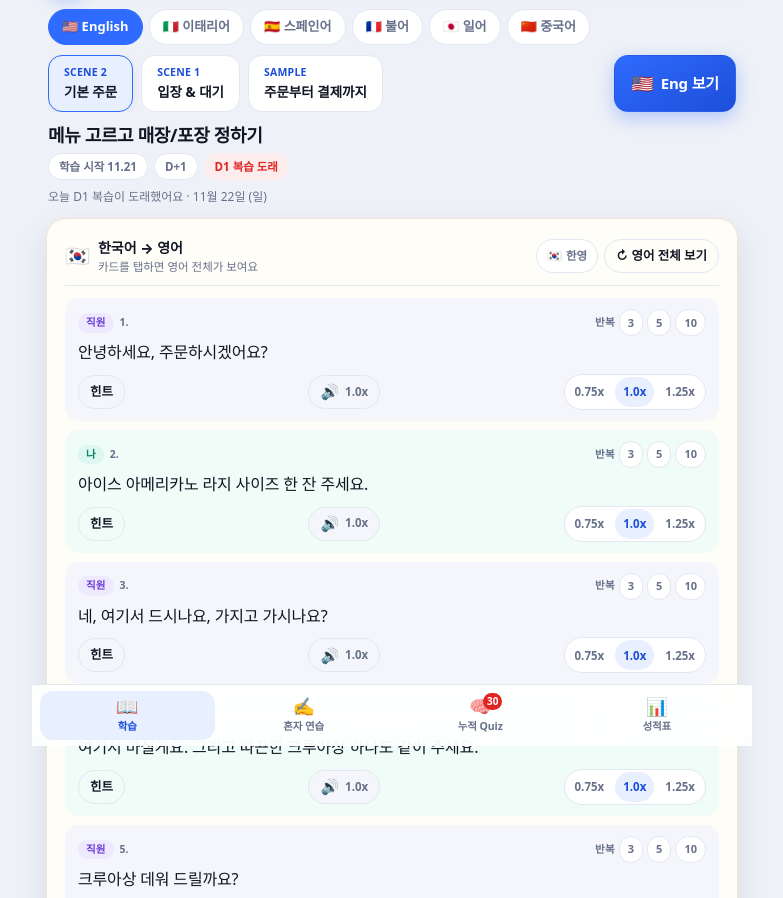
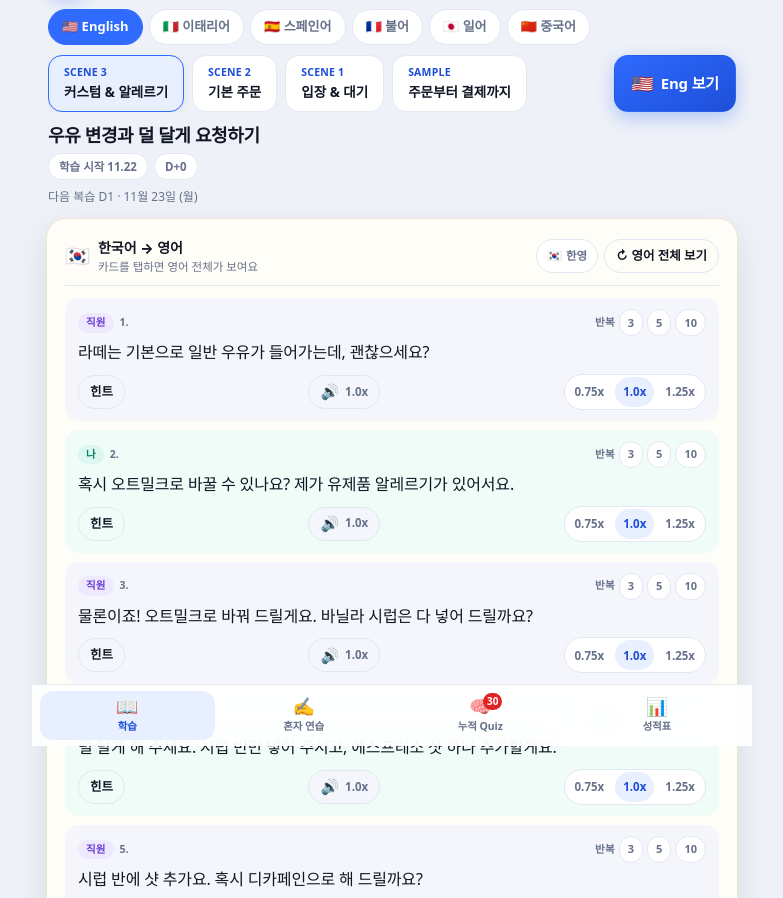
Before and after one commit to trizzen-jc/sky-english, a plain HTML site: page index.html in a window 1280 px wide. Shown: the part 54-952 px from the top of the page, without its empty margins (248-1031 px from the left). Drawn offline with Linux system fonts and the light colour scheme.

Commit message:
Add Scene 3: custom & allergy (12 native MP3s)

```diff
--- a/index.html
+++ b/index.html
@@ -656,6 +656,69 @@
      ════════════════════════════════════════════════════ */
   var CONTENT = {
     scenes: [
+      {
+        id: 'cafe-03-custom',
+        chapter: 'Chapter 1 · 카페',
+        chip: 'Scene 3 · 커스텀 & 알레르기',
+        title: '우유 변경과 덜 달게 요청하기',
+        learnedDate: '2026-11-22',
+        turns: [
+          {
+            id: 't1',
+            speaker: 'partner',
+            role: '직원',
+            ko: '라떼는 기본으로 일반 우유가 들어가는데, 괜찮으세요?',
+            en: 'Our latte comes with regular milk. Is that okay?',
+            hint: 'comes with',
+            note: ''
+          },
+          {
+            id: 't2',
+            speaker: 'me',
+            role: '나',
+            ko: '혹시 오트밀크로 바꿀 수 있나요? 제가 유제품 알레르기가 있어서요.',
+            en: "Could I switch to oat milk? I'm allergic to dairy.",
+            hint: 'switch to',
+            note: ''
+          },
+          {
+            id: 't3',
+            speaker: 'partner',
+            role: '직원',
+            ko: '물론이죠! 오트밀크로 바꿔 드릴게요. 바닐라 시럽은 다 넣어 드릴까요?',
+            en: 'Of course! We can do oat milk. Would you like the full vanilla syrup?',
+            hint: 'Of course',
+            note: ''
+          },
+          {
+            id: 't4',
+            speaker: 'me',
+            role: '나',
+            ko: '덜 달게 해 주세요. 시럽 반만 넣어 주시고, 에스프레소 샷 하나 추가할게요.',
+            en: 'Less sweet, please. Just half the syrup, and could you add an extra shot?',
+            hint: 'half the syrup',
+            note: ''
+          },
+          {
+            id: 't5',
+            speaker: 'partner',
+            role: '직원',
+            ko: '시럽 반에 샷 추가요. 혹시 디카페인으로 해 드릴까요?',
+            en: 'Half syrup and an extra shot. Would you like that decaf?',
+            hint: 'extra shot',
+            note: ''
+          },
+          {
+            id: 't6',
+            speaker: 'me',
+            role: '나',
+            ko: '아뇨, 일반 원두로 주세요. 알레르기 때문에 컵이랑 믹서만 따로 닦아 주시면 감사하겠습니다.',
+            en: 'No, regular is fine. Just please wipe the pitcher cleanly because of my allergy.',
+            hint: 'regular is fine',
+            note: ''
+          }
+        ]
+      },
       {
         id: 'cafe-02-order',
         chapter: 'Chapter 1 · 카페',
```
Also changed, not shown: 12 other files.
